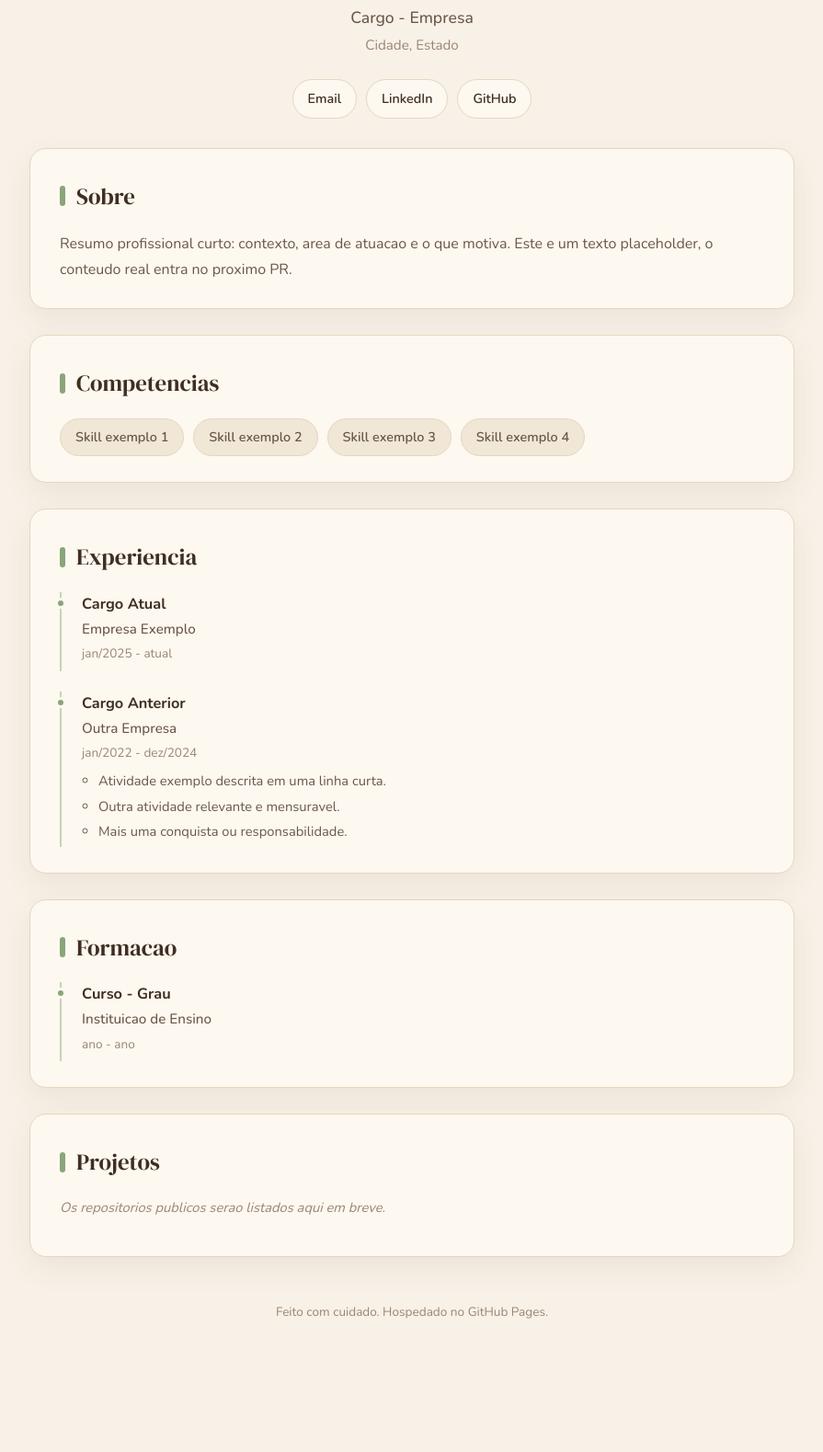
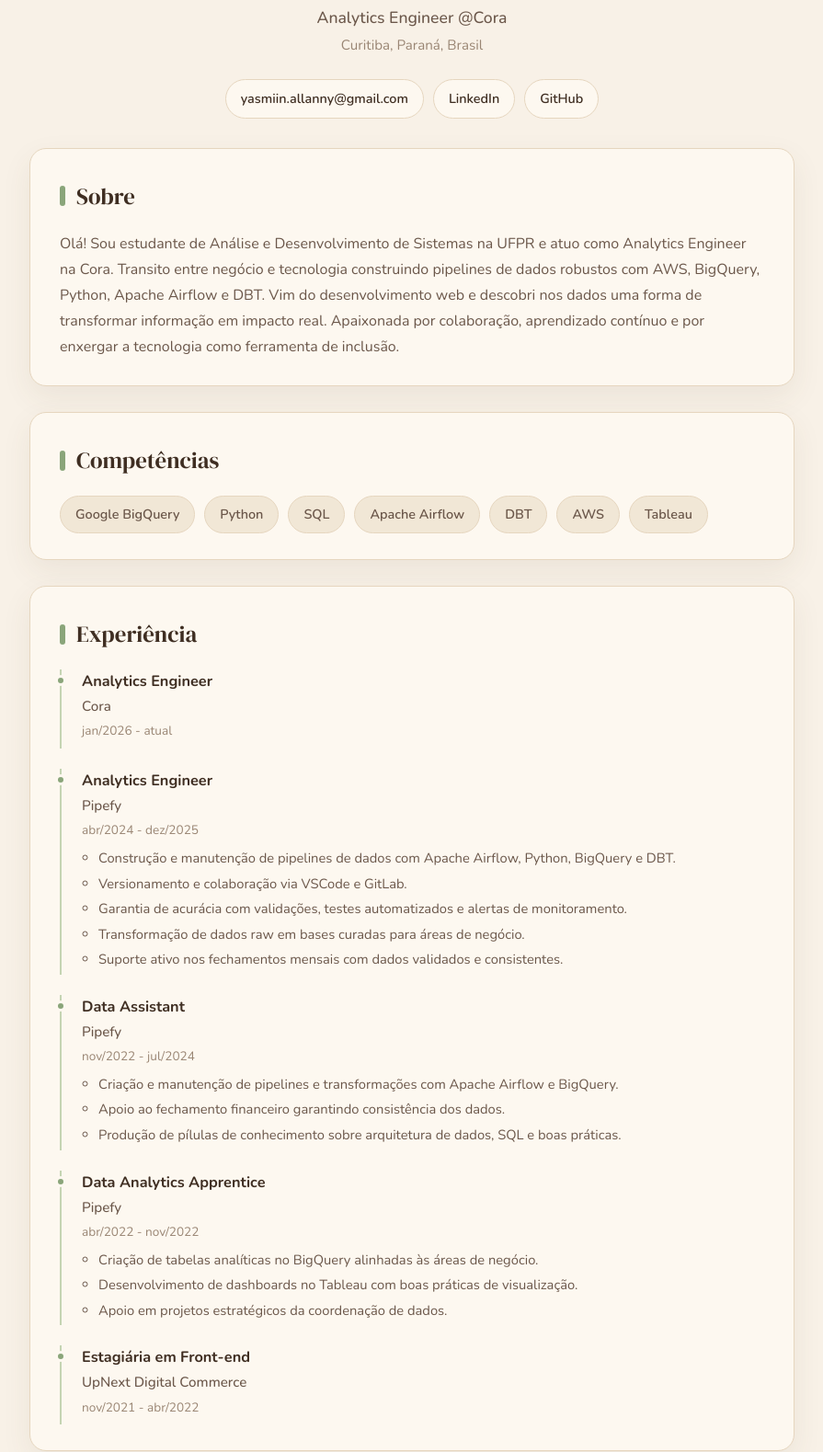
Before and after one commit to yasmin-calderon/ds881-curriculo-GRR20211594, a website built with Vite: page index.html in a window 1280 px wide. Shown: the part 221-1800 px from the top of the page at 92% size, without its empty margins (192-1087 px from the left). Before the commit the page ends 1769 px from the top, so only its background shows below. Built offline with nearby package versions, Linux system fonts and the light colour scheme; no server answers.

Commit message:
feat: populate CV content (#9)

```diff
--- a/index.html
+++ b/index.html
@@ -8,12 +8,12 @@
     <link rel="preconnect" href="https://fonts.googleapis.com" />
     <link rel="preconnect" href="https://fonts.gstatic.com" crossorigin />
     <link href="https://fonts.googleapis.com/css2?family=DM+Serif+Display:ital@0;1&family=Nunito:wght@400;500;600;700&display=swap" rel="stylesheet" />
-    <title>Curriculo Online</title>
+    <title>Currículo Online</title>
   </head>
   <body>
     <main id="app" class="page">
       <header class="hero">
-        <p class="hero-tag">Curriculo</p>
+        <p class="hero-tag">Currículo</p>
         <h1 class="hero-name" id="profile-name">Carregando...</h1>
         <p class="hero-title" id="profile-title"></p>
         <p class="hero-location" id="profile-location"></p>
@@ -26,17 +26,17 @@
       </section>
 
       <section class="card" aria-labelledby="skills-heading">
-        <h2 id="skills-heading" class="section-title">Competencias</h2>
+        <h2 id="skills-heading" class="section-title">Competências</h2>
         <ul class="chips" id="skills-list"></ul>
       </section>
 
       <section class="card" aria-labelledby="experience-heading">
-        <h2 id="experience-heading" class="section-title">Experiencia</h2>
+        <h2 id="experience-heading" class="section-title">Experiência</h2>
         <ol class="timeline" id="experience-list"></ol>
       </section>
 
       <section class="card" aria-labelledby="education-heading">
-        <h2 id="education-heading" class="section-title">Formacao</h2>
+        <h2 id="education-heading" class="section-title">Formação</h2>
         <ol class="timeline" id="education-list"></ol>
       </section>
 
--- a/src/data.json
+++ b/src/data.json
@@ -1,43 +1,79 @@
 {
   "profile": {
-    "name": "Nome Completo",
-    "title": "Cargo - Empresa",
-    "location": "Cidade, Estado",
-    "summary": "Resumo profissional curto: contexto, area de atuacao e o que motiva. Este e um texto placeholder, o conteudo real entra no proximo PR.",
-    "email": "exemplo@email.com",
-    "linkedin": "https://www.linkedin.com/in/exemplo",
-    "github": "https://github.com/exemplo",
-    "githubUser": null
+    "name": "Yasmin Calderon",
+    "title": "Analytics Engineer @Cora",
+    "location": "Curitiba, Paraná, Brasil",
+    "summary": "Olá! Sou estudante de Análise e Desenvolvimento de Sistemas na UFPR e atuo como Analytics Engineer na Cora. Transito entre negócio e tecnologia construindo pipelines de dados robustos com AWS, BigQuery, Python, Apache Airflow e DBT. Vim do desenvolvimento web e descobri nos dados uma forma de transformar informação em impacto real. Apaixonada por colaboração, aprendizado contínuo e por enxergar a tecnologia como ferramenta de inclusão.",
+    "email": "yasmiin.allanny@gmail.com",
+    "linkedin": "https://www.linkedin.com/in/yasmin-calderon",
+    "github": "https://github.com/yasmin-calderon",
+    "githubUser": "yasmin-calderon"
   },
   "skills": [
-    "Skill exemplo 1",
-    "Skill exemplo 2",
-    "Skill exemplo 3",
-    "Skill exemplo 4"
+    "Google BigQuery",
+    "Python",
+    "SQL",
+    "Apache Airflow",
+    "DBT",
+    "AWS",
+    "Tableau"
   ],
   "experience": [
     {
-      "company": "Empresa Exemplo",
-      "role": "Cargo Atual",
-      "period": "jan/2025 - atual",
+      "company": "Cora",
+      "role": "Analytics Engineer",
+      "period": "jan/2026 - atual",
       "highlights": []
     },
     {
-      "company": "Outra Empresa",
-      "role": "Cargo Anterior",
-      "period": "jan/2022 - dez/2024",
+      "company": "Pipefy",
+      "role": "Analytics Engineer",
+      "period": "abr/2024 - dez/2025",
       "highlights": [
-        "Atividade exemplo descrita em uma linha curta.",
-        "Outra atividade relevante e mensuravel.",
-        "Mais uma conquista ou responsabilidade."
+        "Construção e manutenção de pipelines de dados com Apache Airflow, Python, BigQuery e DBT.",
+        "Versionamento e colaboração via VSCode e GitLab.",
+        "Garantia de acurácia com validações, testes automatizados e alertas de monitoramento.",
+        "Transformação de dados raw em bases curadas para áreas de negócio.",
+        "Suporte ativo nos fechamentos mensais com dados validados e consistentes."
       ]
+    },
+    {
+      "company": "Pipefy",
+      "role": "Data Assistant",
+      "period": "nov/2022 - jul/2024",
+      "highlights": [
+        "Criação e manutenção de pipelines e transformações com Apache Airflow e BigQuery.",
+        "Apoio ao fechamento financeiro garantindo consistência dos dados.",
+        "Produção de pílulas de conhecimento sobre arquitetura de dados, SQL e boas práticas."
+      ]
+    },
+    {
+      "company": "Pipefy",
+      "role": "Data Analytics Apprentice",
+      "period": "abr/2022 - nov/2022",
+      "highlights": [
+        "Criação de tabelas analíticas no BigQuery alinhadas às áreas de negócio.",
+        "Desenvolvimento de dashboards no Tableau com boas práticas de visualização.",
+        "Apoio em projetos estratégicos da coordenação de dados."
+      ]
+    },
+    {
+      "company": "UpNext Digital Commerce",
+      "role": "Estagiária em Front-end",
+      "period": "nov/2021 - abr/2022",
+      "highlights": []
     }
   ],
   "education": [
     {
-      "institution": "Instituicao de Ensino",
-      "degree": "Curso - Grau",
-      "period": "ano - ano"
+      "institution": "Universidade Federal do Paraná",
+      "degree": "CST em Análise e Desenvolvimento de Sistemas",
+      "period": "jul/2021 - jul/2026"
+    },
+    {
+      "institution": "Cubos Academy",
+      "degree": "Formação Profissional - Desenvolvimento Web Full Stack",
+      "period": "2021"
     }
   ]
 }
--- a/src/main.js
+++ b/src/main.js
@@ -2,6 +2,27 @@ import "./style.css";
 import data from "./data.json";
 
 const $ = (id) => document.getElementById(id);
+
+async function copyToClipboard(text, anchor) {
+  try {
+    await navigator.clipboard.writeText(text);
+    const original = anchor.textContent;
+    const rect = anchor.getBoundingClientRect();
+    anchor.style.minWidth = `${rect.width}px`;
+    anchor.style.justifyContent = "center";
+    anchor.textContent = "Copiado!";
+    anchor.classList.add("is-copied");
+    setTimeout(() => {
+      anchor.textContent = original;
+      anchor.classList.remove("is-copied");
+      anchor.style.minWidth = "";
+      anchor.style.justifyContent = "";
+    }, 1500);
+  } catch (err) {
+    console.error("Clipboard API indisponível:", err);
+    window.location.href = anchor.href;
+  }
+}
 
 function renderProfile() {
   const { profile } = data;
@@ -11,7 +32,7 @@ function renderProfile() {
   $("profile-summary").textContent = profile.summary;
 
   const links = [
-    { href: `mailto:${profile.email}`, label: "Email" },
+    { href: `mailto:${profile.email}`, label: profile.email, copy: profile.email },
     { href: profile.linkedin, label: "LinkedIn" },
     { href: profile.github, label: "GitHub" },
   ];
@@ -24,6 +45,13 @@ function renderProfile() {
     if (link.href.startsWith("http")) {
       a.target = "_blank";
       a.rel = "noopener noreferrer";
+    }
+    if (link.copy) {
+      a.title = "Clique para copiar";
+      a.addEventListener("click", (e) => {
+        e.preventDefault();
+        copyToClipboard(link.copy, a);
+      });
     }
     nav.appendChild(a);
   }
@@ -81,10 +109,8 @@ async function renderProjects() {
   const list = $("projects-list");
   const user = data.profile.githubUser;
 
-  // Sem usuário configurado: mantemos a seção como teaser. O conteúdo real
-  // entra quando data.json.profile.githubUser for definido no proximo PR.
   if (!user) {
-    hint.textContent = "Os repositorios publicos serao listados aqui em breve.";
+    hint.textContent = "Os repositórios públicos serão listados aqui em breve.";
     return;
   }
 
@@ -95,7 +121,7 @@ async function renderProjects() {
     if (!res.ok) throw new Error(`GitHub API: ${res.status}`);
     const repos = await res.json();
     const filtered = repos
-      .filter((r) => !r.fork && !r.archived)
+      .filter((r) => !r.fork && !r.archived && r.description)
       .sort(
         (a, b) =>
           b.stargazers_count - a.stargazers_count ||
@@ -104,11 +130,11 @@ async function renderProjects() {
       .slice(0, 6);
 
     if (filtered.length === 0) {
-      hint.textContent = "Nenhum repositorio publico encontrado ainda.";
+      hint.textContent = "Nenhum repositório público destacado ainda.";
       return;
     }
 
-    hint.textContent = `Ultimos ${filtered.length} repositorios atualizados:`;
+    hint.textContent = `Últimos ${filtered.length} projetos públicos:`;
     for (const repo of filtered) {
       const a = document.createElement("a");
       a.className = "project-card";
@@ -123,7 +149,7 @@ async function renderProjects() {
 
       const desc = document.createElement("p");
       desc.className = "project-desc";
-      desc.textContent = repo.description || "Sem descricao.";
+      desc.textContent = repo.description;
       a.appendChild(desc);
 
       const meta = document.createElement("div");
@@ -136,7 +162,7 @@ async function renderProjects() {
       }
       if (repo.stargazers_count > 0) {
         const stars = document.createElement("span");
-        stars.textContent = `* ${repo.stargazers_count}`;
+        stars.textContent = `★ ${repo.stargazers_count}`;
         meta.appendChild(stars);
       }
       a.appendChild(meta);
@@ -145,7 +171,7 @@ async function renderProjects() {
     }
   } catch (err) {
     console.error(err);
-    hint.textContent = "Nao foi possivel carregar os repositorios do GitHub.";
+    hint.textContent = "Não foi possível carregar os repositórios do GitHub.";
   }
 }
 
```
